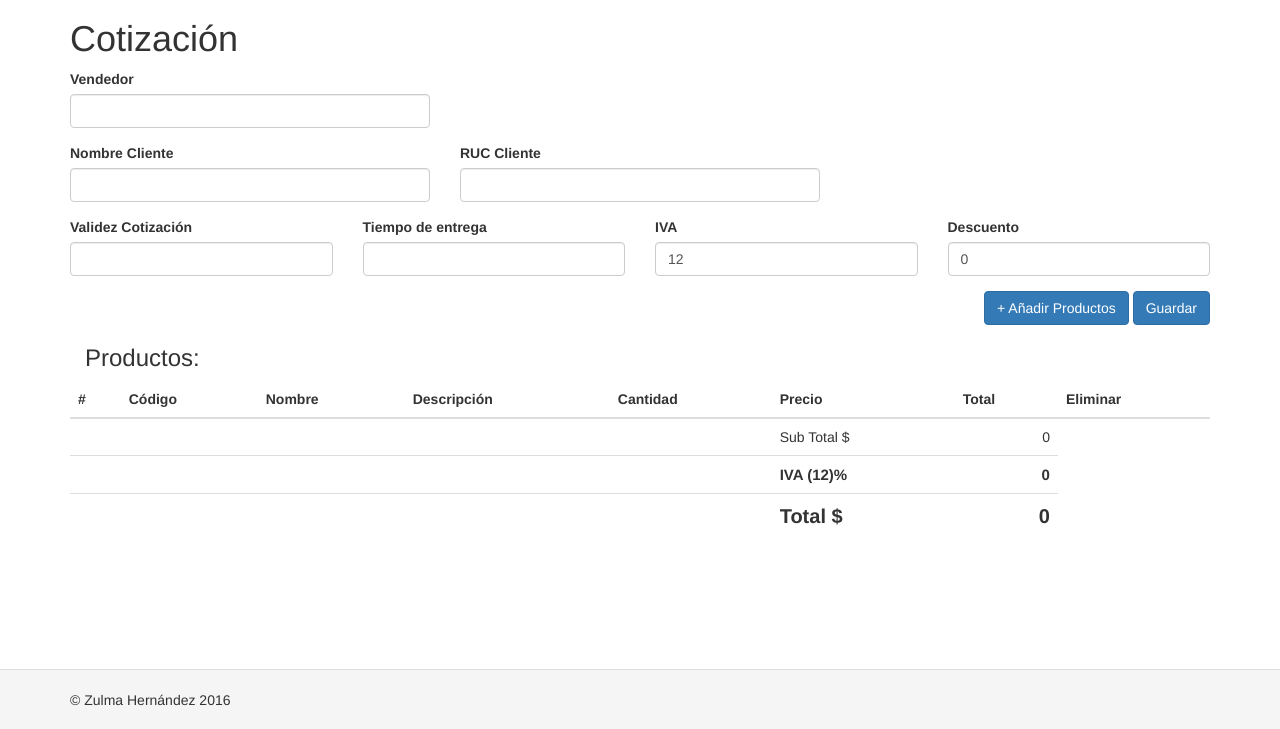
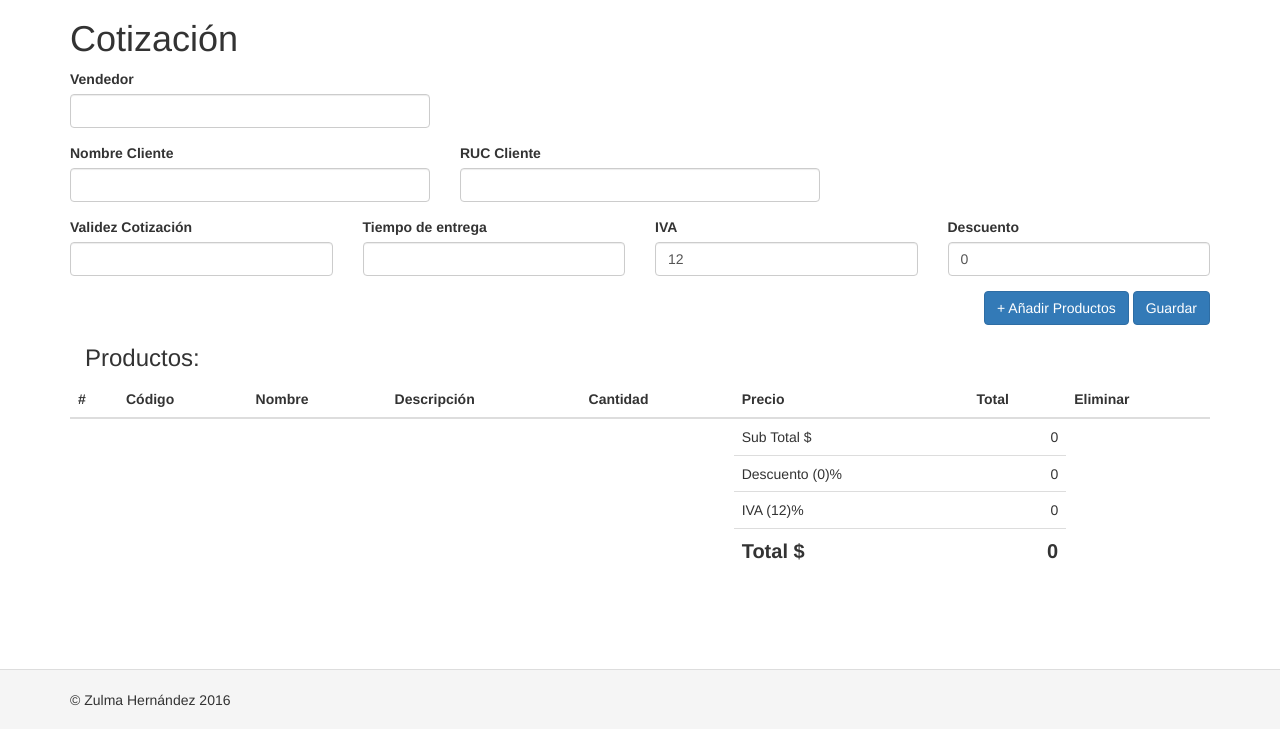
Before and after one commit to zulmadessire/cotizador, a Yii app: template views/cotizacion/create.php in a window 1280 px wide. Shown: the part 71-800 px from the top of the page. Run offline with PHP 8.4 and a stand-in for Yii, Linux system fonts and the light colour scheme; the template is opened without the code that fills it, so the values that code supplies are empty; form fields are guessed from the names that the template uses; some libraries are stand-ins or nearby versions.

Commit message:
Añadiendo el descuento
Añadiendo el descuento a la cotizacion

```diff
--- a/js/cotizacion-productos.js
+++ b/js/cotizacion-productos.js
@@ -15,8 +15,9 @@ jQuery(document).ready(function(jQuery) {
                 var total_input = Number( jQuery('#total').html() );
                 var max = Number(jQuery('#cant-'+id).attr('max'));
                 var iva = Number(jQuery('#cotizacion-iva').val());
+                var descuento = Number(jQuery('#cotizacion-descuento').val());
                 var total_iva = 0;
-                var descuento = Number(jQuery('#cotizacion-descuento').val());
+                var total_descuento = 0;
 
                 console.log("iva: "+iva+" descuento: "+descuento);
 
@@ -41,6 +42,9 @@ jQuery(document).ready(function(jQuery) {
 	                    //Sub-Total
 	                    sub_total = total_producto + sub_total_input;
 	                    jQuery('#sub-total').html( sub_total.toFixed(2) );
+	                    //Descuento
+	                    total_descuento = ( (sub_total) * descuento ) / 100
+        				jQuery('#total-descuento').html( total_descuento.toFixed(2) );
 	                    //IVA
 	                    total_iva = ( (sub_total) * iva) / 100;
 	                    jQuery('#total-iva').html( total_iva.toFixed(2) );
@@ -56,6 +60,7 @@ jQuery(document).ready(function(jQuery) {
             });
 
             cotizacionObj.iva();
+            cotizacionObj.descuento();
         },
 
         delete: function(){
@@ -65,20 +70,25 @@ jQuery(document).ready(function(jQuery) {
             	var sub_total_input = parseFloat( jQuery('#sub-total').html()+"" );
             	var total_producto = parseFloat( jQuery('#total-producto-'+id).html()+"");
             	var sub_total = 0;
+            	var total_descuento = 0;
             	var total_iva = 0;
         		var total = 0;
         		var iva = Number(jQuery('#cotizacion-iva').val());
+        		var descuento = Number(jQuery('#cotizacion-descuento').val());
 
             	jQuery('#productos-modal > tr#producto-'+id).show();
 
             	//Sub-Total
                 sub_total = sub_total_input - total_producto;
                 jQuery('#sub-total').html( sub_total.toFixed(2) );
+                //Descuento
+                total_descuento = ( (sub_total) * descuento) / 100;
+                jQuery('#total-descuento').html( total_descuento.toFixed(2) );
                 //IVA
                 total_iva = ( (sub_total) * iva) / 100;
                 jQuery('#total-iva').html( total_iva.toFixed(2) );
                 //Total
-                total = sub_total + total_iva;
+                total = (sub_total - total_descuento ) + total_iva;
                 jQuery('#total').html( total.toFixed(2) );
 
             	jQuery('#'+id).remove();
@@ -92,17 +102,42 @@ jQuery(document).ready(function(jQuery) {
         		var total = 0;
         		var iva = jQuery(this).val();
         		var sub_total_input = Number( jQuery('#sub-total').html() );
+        		var total_descuento_input = Number( jQuery('#total_descuento').html() );
 
                 //IVA
                 total_iva = ( (sub_total_input) * iva) / 100;
                 jQuery('#total-iva').html( total_iva.toFixed(2) );
                 //Total
-                total = sub_total_input + total_iva;
+                total = (sub_total_input - total_descuento) + total_iva;
                 jQuery('#total').html( total.toFixed(2) );
 
         		jQuery('#iva').html(iva);
         	});
-        }
+        },
+
+        descuento: function(){
+        	jQuery('#cotizacion-descuento').on('change', function(event) {
+        		event.preventDefault();
+        		var descuento = jQuery(this).val();
+        		var iva = Number(jQuery('#cotizacion-iva').val());
+        		var sub_total_input = Number( jQuery('#sub-total').html() );
+        		var total_iva = 0;
+        		var total_descuento = 0;
+        		var total = 0;
+
+        		//Descuento
+        		total_descuento = ( (sub_total_input) * descuento ) / 100
+        		jQuery('#total-descuento').html( total_descuento.toFixed(2) );
+                //IVA
+                total_iva = ( (sub_total_input) * iva) / 100;
+                jQuery('#total-iva').html( total_iva.toFixed(2) );
+                //Total
+                total = (sub_total_input - total_descuento ) + total_iva;
+                jQuery('#total').html( total.toFixed(2) );
+
+        		jQuery('#descuento').html(descuento);
+        	});
+        },
     }
 
     cotizacionObj.init();
--- a/views/cotizacion/create.php
+++ b/views/cotizacion/create.php
@@ -79,29 +79,39 @@ $this->params['breadcrumbs'][] = $this->title;
             	</tbody>
             	<tfoot>
             		<tr>
-		            	<td></td>
-		            	<td></td>
-		            	<td></td>
-		            	<td></td>
-		            	<td></td>
+            			<td style="border: none;"></td>
+		            	<td style="border: none;"></td>
+		            	<td style="border: none;"></td>
+		            	<td style="border: none;"></td>
+		            	<td style="border: none;"></td>
 	            		<td style="text-align: left; border-top: 1px solid black;">Sub Total $</td>
 	            		<td id="sub-total" style="text-align: right; border-top: 1px solid black;">0</td>
             		</tr>
-	            	<tr>
-		            	<td></td>
-		            	<td></td>
-		            	<td></td>
-		            	<td></td>
-		            	<td></td>
-	            		<th style="text-align: left; font-size: 15px;">IVA (<span id="iva">12</span>)%</th>
-	            		<th id="total-iva" style="text-align: right; font-size: 15px;">0</th>
+            		<tr>
+		            	<td style="border: none;"></td>
+		            	<td style="border: none;"></td>
+		            	<td style="border: none;"></td>
+		            	<td style="border: none;"></td>
+		            	<td style="border: none;"></td>
+	            		<td style="text-align: left;">Descuento (<span id="descuento">0</span>)%</td>
+	            		<td id="total-descuento" style="text-align: right;">0</td>
 	        		</tr>
             		<tr>
-	            	<td></td>
-	            	<td></td>
-	            	<td></td>
-	            	<td></td>
-	            	<td></td>
+	            	<tr>
+		            	<td style="border: none;"></td>
+		            	<td style="border: none;"></td>
+		            	<td style="border: none;"></td>
+		            	<td style="border: none;"></td>
+		            	<td style="border: none;"></td>
+	            		<td style="text-align: left;">IVA (<span id="iva">12</span>)%</td>
+	            		<td id="total-iva" style="text-align: right;">0</td>
+	        		</tr>
+            		<tr>
+	            	<td style="border: none;"></td>
+	            	<td style="border: none;"></td>
+	            	<td style="border: none;"></td>
+	            	<td style="border: none;"></td>
+	            	<td style="border: none;"></td>
             		<th style="text-align: left; font-size: 20px;">Total $</th>
             		<th id="total" style="text-align: right; font-size: 20px;">0</th>
             		</tr>
```
Also changed, not shown: models/CotizacionProducto.php (added, +53 -0 lines).
